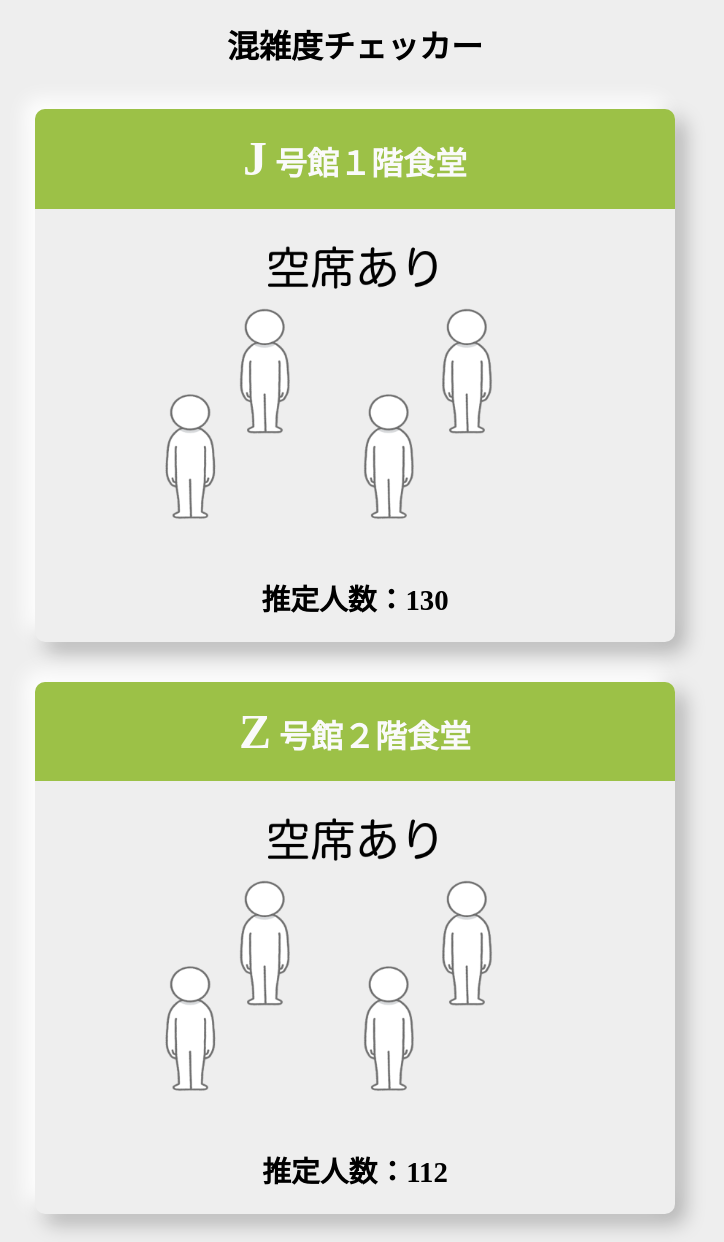
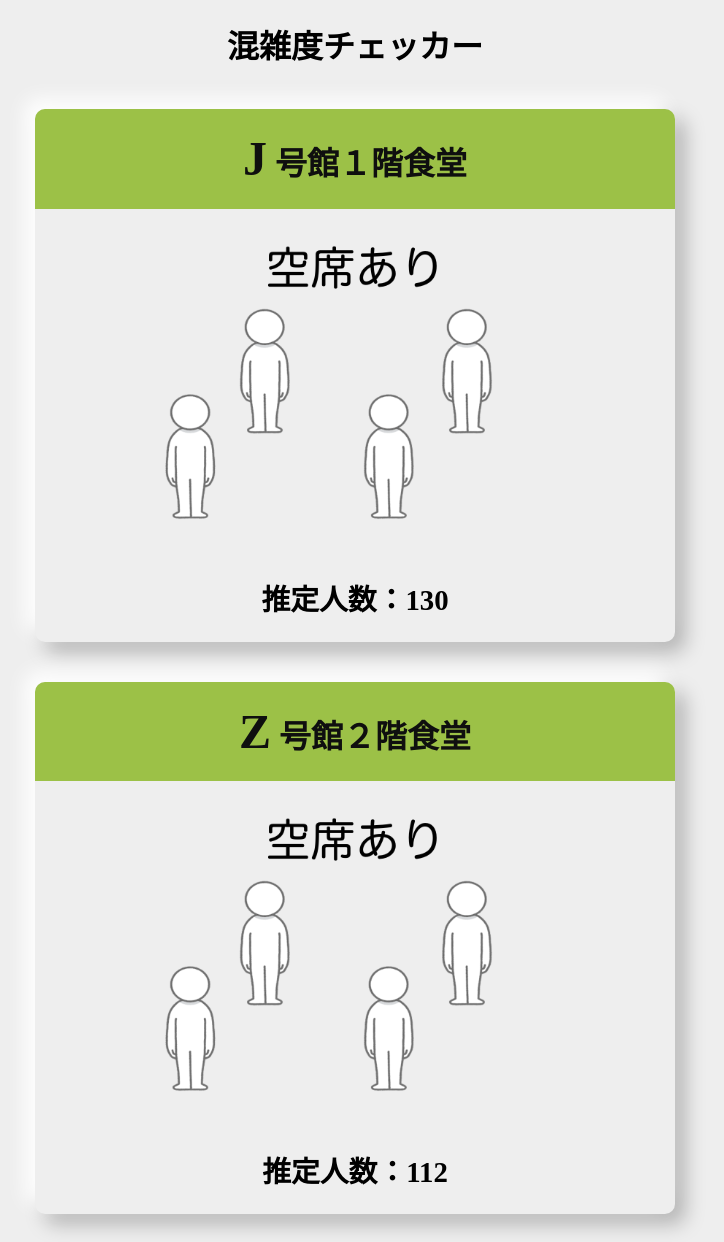
Before and after one commit to Tonoyama/cafe_page_nginx, a Flask app: page / in a window 1280 px wide. Shown: the whole page, without its empty margins (285-1009 px from the left). Run offline with Flask 2, Linux system fonts and the light colour scheme; some web fonts are replaced.

Commit message:
タイトルのコントラスト比を高くした

```diff
--- a/myapp/static/css/style.css
+++ b/myapp/static/css/style.css
@@ -26,14 +26,14 @@ h1{
   }
   #j-title {
     background-color: #9cc147;
-    color: #fafafa;
+    color: #0f0f0f;
     padding: 1px;
     border-radius: 10px 10px 0px 0px;
   }
 
   #z-title {
     background-color: #9cc147;
-    color: #fafafa;
+    color: #0f0f0f;
     padding: 1px;
     border-radius: 10px 10px 0px 0px;
   }
```
